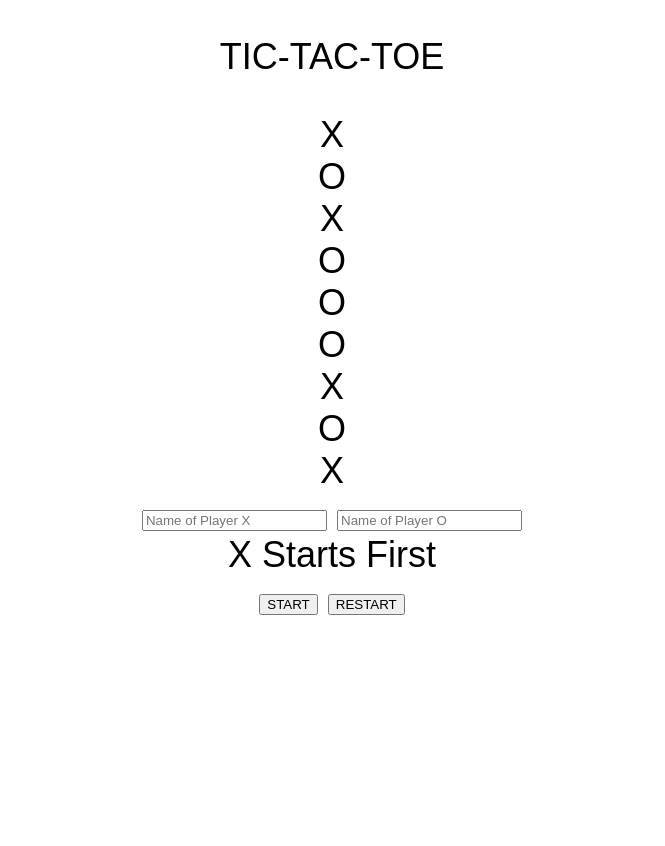
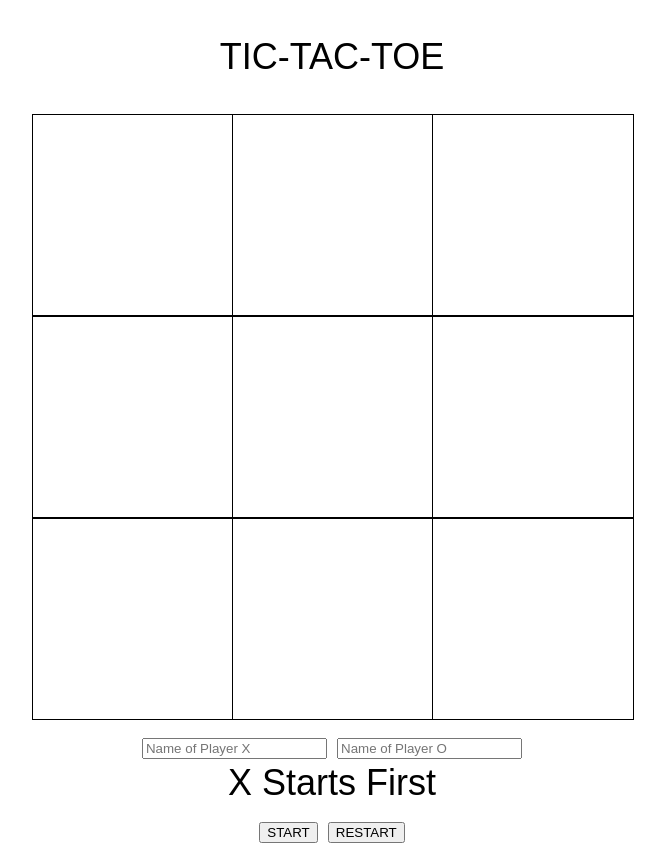
Before and after one commit to halileryildirim/tic-tac-toe, a plain HTML site: page index.html in a window 1280 px wide. Shown: the whole page, without its empty margins (308-973 px from the left). Before the commit the page ends 800 px from the top, so only its background shows below. Drawn offline with Linux system fonts and the light colour scheme.

Commit message:
Added styling for gameboard

```diff
--- a/script.js
+++ b/script.js
@@ -1,6 +1,6 @@
 const Gameboard = (() => {
     let gameboard = {
-        squares:["X","O","X","O","O","O","X","O","X"]
+        squares:["","","","","","","","",""]
     }
 
     return {gameboard};
@@ -26,6 +26,7 @@ restart.addEventListener("click", () => {
 
 for (cell in gameArray) {
     const cells = document.createElement('div');
+    cells.setAttribute("id", "cells")
     cells.innerText = gameArray[cell];
     playBoard.appendChild(cells);
 }
--- a/style.css
+++ b/style.css
@@ -5,3 +5,21 @@ body, html {
     text-align: center;
     font-size: 36px;
 }
+
+#cells {
+    background-color: white;
+    width: 200px;
+    height: 200px;
+    text-align: center;
+    vertical-align: middle;
+    line-height: 200px;
+    font-size: 90px;
+    border: 1px solid black;
+}
+#gameboard {
+    display: grid;
+    grid-template-columns: 200px 200px 200px;
+    justify-content: center;
+    align-items: center;
+
+}
```
